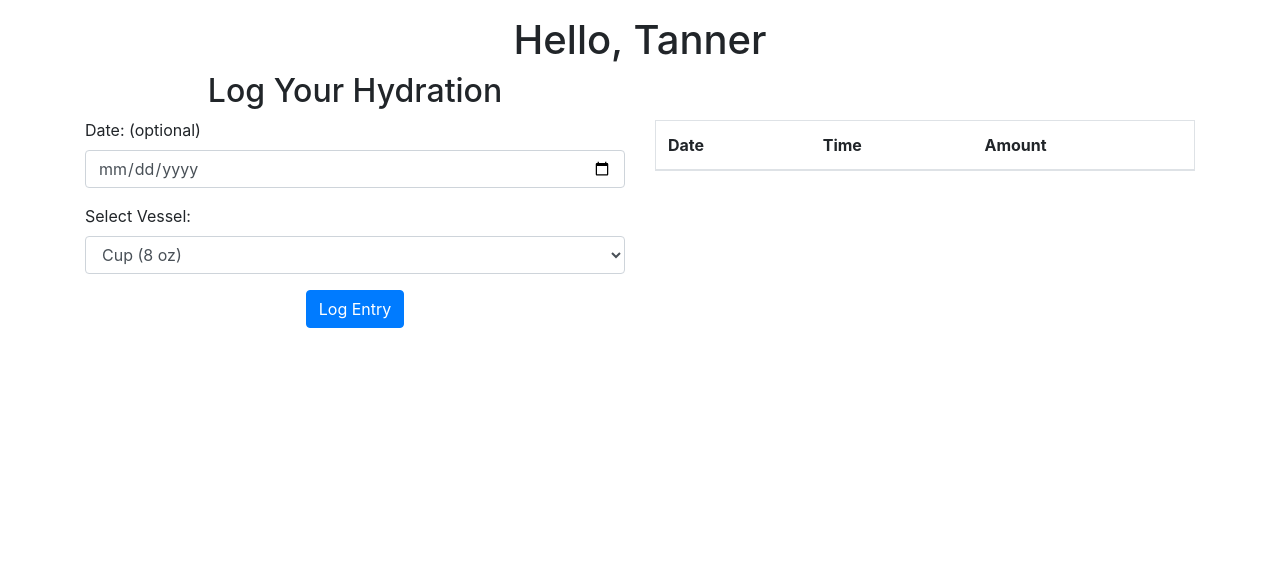
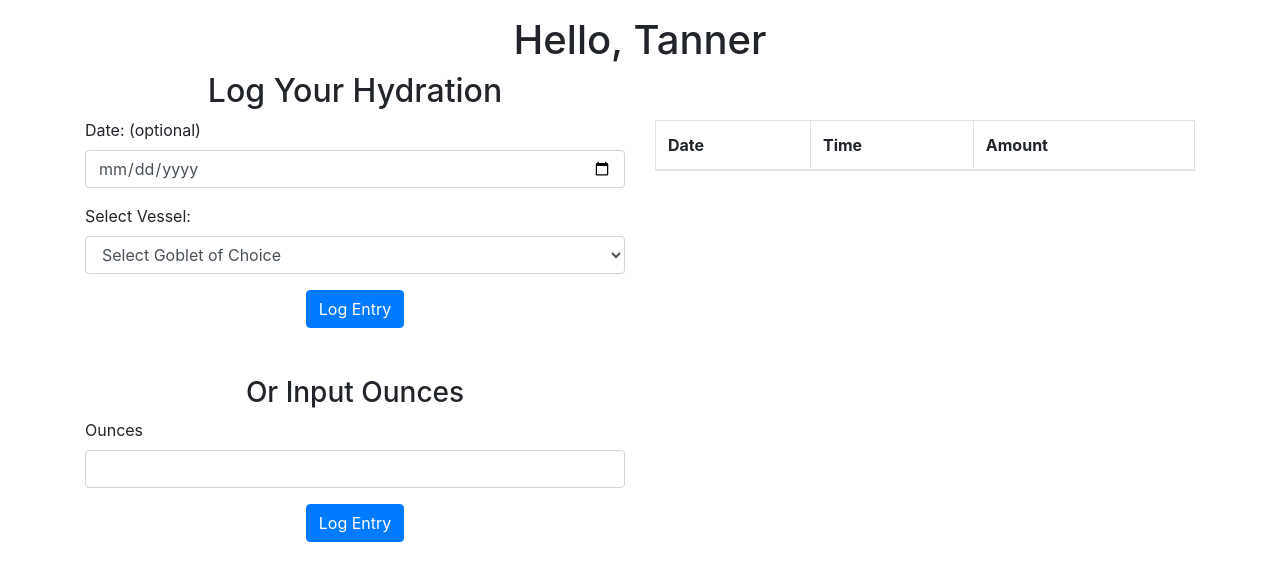
Before and after one commit to stephentannersmith/water_tracker, a Flask app: page /home in a window 1280 px wide. Shown: the part 56-637 px from the top of the page. Run offline with Flask 2, Linux system fonts and the light colour scheme; a user stored in the database is signed in; data comes from the database, SQL or seed files in the repository; both versions use the stored data as it was after the commit; lists and menus that the app fills with data are empty; some libraries are stand-ins or nearby versions.

Commit message:
added some display tweaks

```diff
--- a/templates/home.html
+++ b/templates/home.html
@@ -47,12 +47,23 @@
               </div>
               <div class="form-group">
                 <label for="amount of water">Select Vessel: </label>
-                <select class="form-control" name="quantity">
+                <select class="form-control" name="quantity" required>
+                  <option value="" disabled selected>Select Goblet of Choice</option>
                   <option value="8">Cup (8 oz)</option>
                   <option value="15">Bottle (15 oz)</option>
                   <option value="32">Large Bottle (32 oz)</option>
                   <option value="128">Gallon (128 oz)</option>
                 </select>
+              </div>
+              <div class="d-flex justify-content-center mt-2">
+                <button type="submit" class="btn btn-primary">Log Entry</button>
+              </div>
+            </form>
+            <form action="/add_entry" method="POST">
+              <div class="form-group">
+                <h3 class="text-center mt-5">Or Input Ounces</h3>
+                <label for="ounces">Ounces</label>
+                <input type="text" class="form-control" name="quantity" required>
               </div>
               <div class="d-flex justify-content-center mt-2">
                 <button type="submit" class="btn btn-primary">Log Entry</button>
@@ -69,7 +80,8 @@
           {% endwith %}
           </div>
           <div class="col mt-5">
-            <table class="table border">
+            <div class="scrollable">
+              <table class="table table-bordered" style="overflow:scroll; height:4rem;">
                 <thead>
                   <tr>
                     <th>Date</th>
@@ -82,11 +94,12 @@
                   <tr>
                     <th>{{ entry.get_date() }}</th>
                     <td>{{ entry.get_time() }}</td>
-                  <td>{{ entry.amount }}</td>
+                    <td>{{ entry.amount }} oz</td>
                   </tr>
                   {% endfor %}
                 </tbody>
               </table>
+            </div>
           </div>
         </div>
       </div>
```
Also changed, not shown: water_tracker.db. Lines whose indentation alone changed are shown as unchanged.
